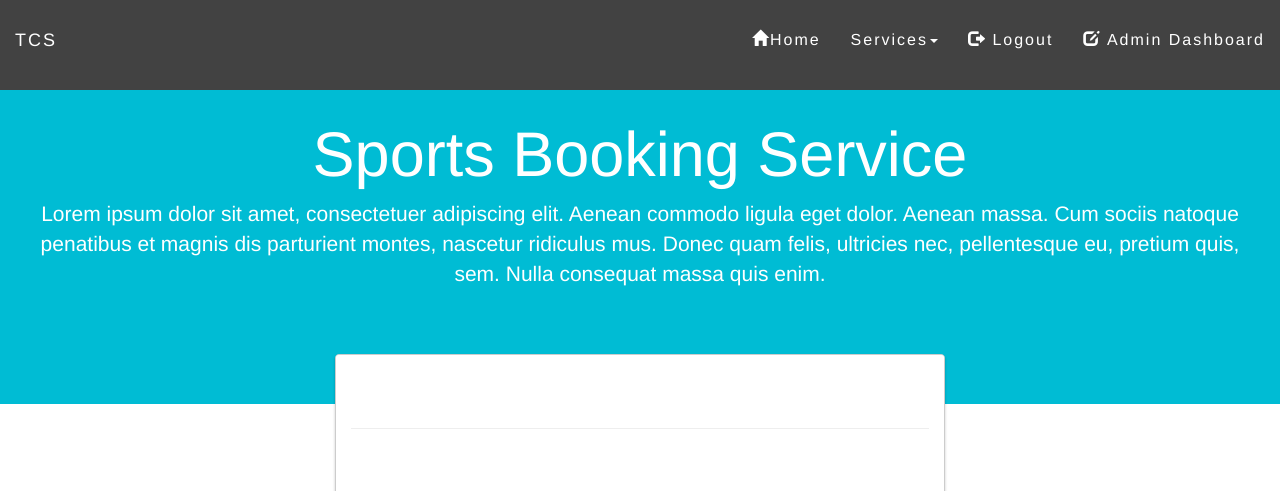
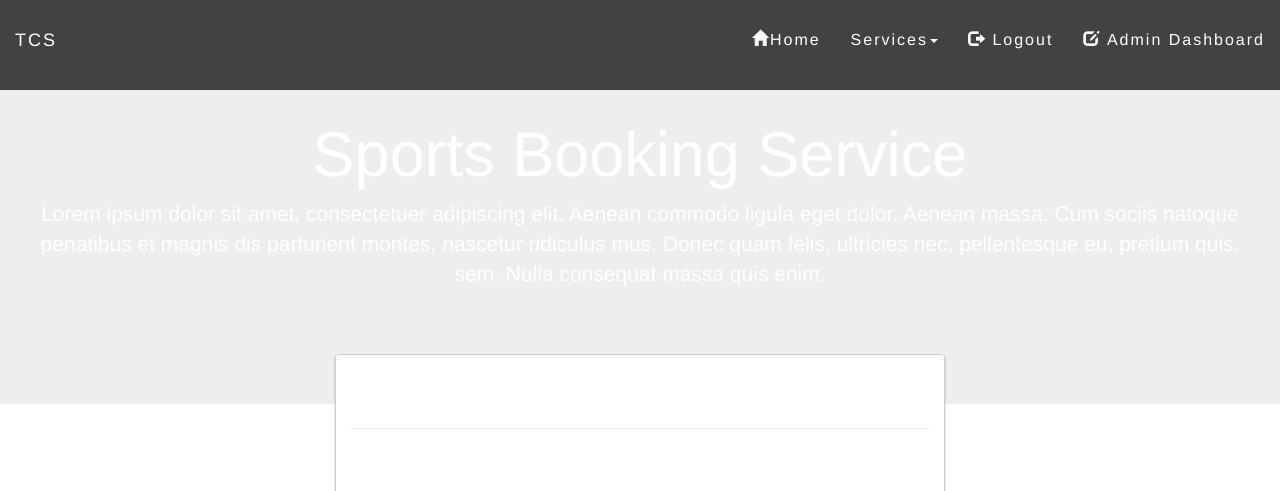
Before and after one commit to pran4ajith/Booking, a Django app: page /book/ in a window 1280 px wide. Shown: the top 491 px of the page. Run offline with Django 3.2, Linux system fonts and the light colour scheme; a user stored in the database is signed in; data comes from the database, SQL or seed files in the repository; parts of the project's set-up code (start-up, migrations or seed data) failed here and were passed over; some libraries are stand-ins or nearby versions.

Commit message:
Update style.css

```diff
--- a/book_trial/sports_book/static/css/style.css
+++ b/book_trial/sports_book/static/css/style.css
@@ -7,7 +7,7 @@ body {
   }
 
 .jumbotron {
-    background-color: #00BCD4;
+    background-color: ;
     color: #ffffff;
     padding:100px 25px;
 }
```
